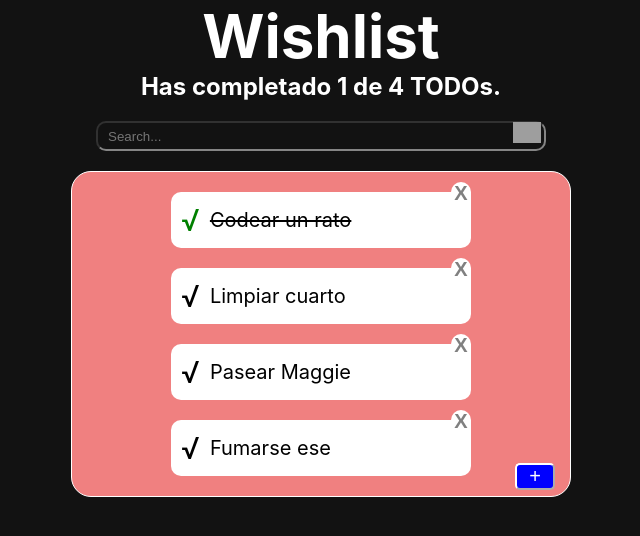
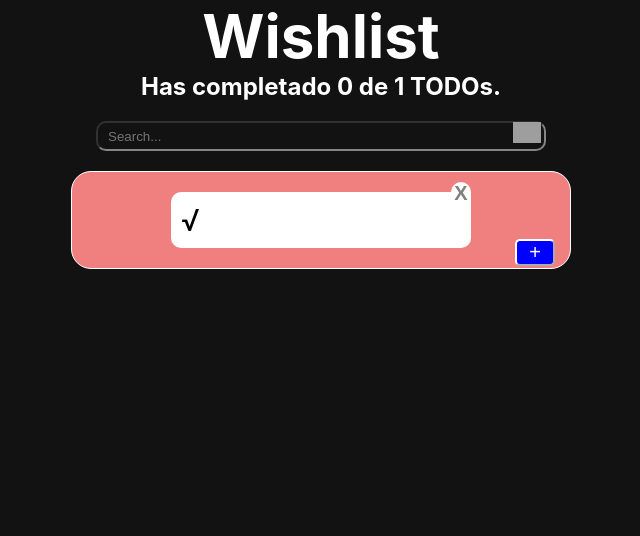
Before and after one commit to 5pamm3r/wish-list, a React (Create React App) app: page / in a window 1280 px wide. Shown: the top 536 px of the page, without its empty margins (319-959 px from the left). Built offline with nearby package versions, Linux system fonts and the light colour scheme; grey boxes are pictures that could not be loaded.

Commit message:
localStorage

```diff
--- a/src/components/App.js
+++ b/src/components/App.js
@@ -1,60 +1,71 @@
 import React from 'react';
 import { AppUI } from './AppUI';
 
-// import './../styles/App.css';
+function useLocalStorage(itemName, initialValue) {
+  const localStorageItem = localStorage.getItem(itemName)
+  let parsedItem
 
-const defaultTodos = [
-  {
-    text: 'Codear un rato',
-    completed: true
-  },
-  {
-    text: 'Limpiar cuarto',
-    completed: false
-  },
-  {
-    text: 'Pasear Maggie',
-    completed: false
-  },
-  {
-    text: 'Fumarse ese',
-    completed: false
+  //En caso que no hayan datos aún en localStorage.
+  if (!localStorageItem) {
+    localStorage.setItem(itemName, JSON.stringify([initialValue]))
+    parsedItem = [initialValue] //Hay que darle un estado por defecto a la aplicación, por ende si no hay nada en localstorage pasamos array vacío.
+  } else {
+    parsedItem = JSON.parse(localStorageItem)
   }
-]
+
+  const [item,  setItem] = React.useState(parsedItem)
+
+   //Para persistir la información cuando se complete o borre un elem.
+   const saveItem = (newItem) => {
+    const strg = JSON.stringify(newItem)
+    localStorage.setItem(itemName, strg)
+    setItem(newItem)
+  }
+
+  return [
+    item,
+    saveItem
+  ]
+}
+
 
 
 function App() {
-  const [todos,  setTodos] = React.useState(defaultTodos)
+
+  const [item, saveItem] = useLocalStorage('WISHLIST_V1', [])
+
 
   const [searchValue, setSearchValue] = React.useState(''); //Para agregar estados. Entre comillas el valor inicial.
 
-  const completedTodos = todos.filter(todo => !!todo.completed).length //!!todo.completed = todo.completed == true.
-  const totalTodos = todos.length
+  const completedTodos = item.filter(todo => !!todo.completed).length //!!todo.completed = todo.completed == true.
+  const totalTodos = item.length
 
   let searchedTodos = []
 
   if (!searchValue.length >= 1) {
-    searchedTodos = todos;
+    searchedTodos = item;
   } else {
-    searchedTodos = todos.filter(todo => {
+    searchedTodos = item.filter(todo => {
       const todoText = todo.text.toLowerCase()
       const searchText = searchValue.toLowerCase()
       return todoText.includes(searchText)
     })
   }
 
+
+
   const toggleCompleteTodos = (text) => {
-    const todoIndex = todos.findIndex(todo => todo.text === text)
-    const newTodos = [...todos]
+    const todoIndex = item.findIndex(todo => todo.text === text)
+    const newTodos = [...item]
     newTodos[todoIndex].completed = !newTodos[todoIndex].completed
-    setTodos(newTodos)
+    saveItem(newTodos)
   }
 
   const deleteTodo = (text) => {
-    const todoIndex = todos.findIndex(todo => todo.text === text)
-    const newTodos = [...todos]
+    const todoIndex = item.findIndex(todo => todo.text === text)
+    const newTodos = [...item]
     newTodos.splice(todoIndex, 1)
-    setTodos(newTodos)
+    saveItem(newTodos)
   }
 
 
```
Also changed, not shown: 1 other file (tests, documents, lock files or other folders).
